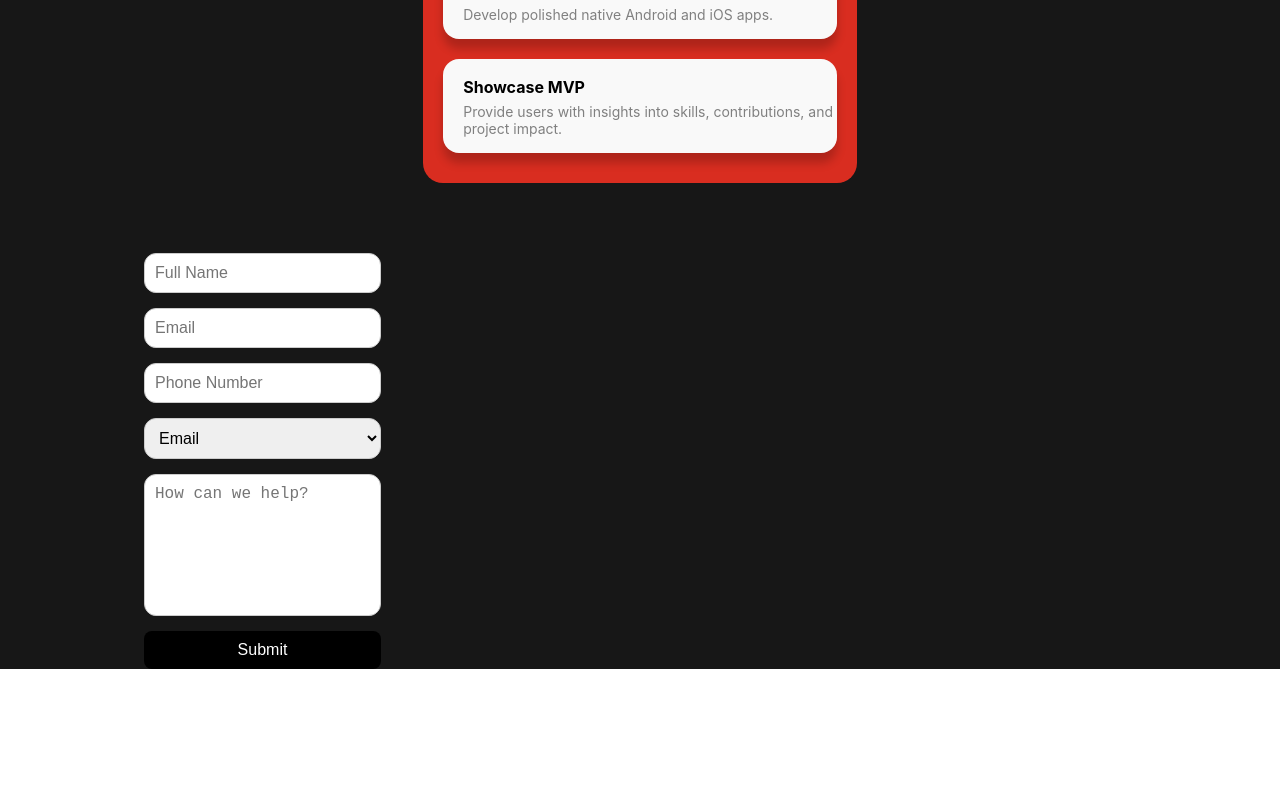
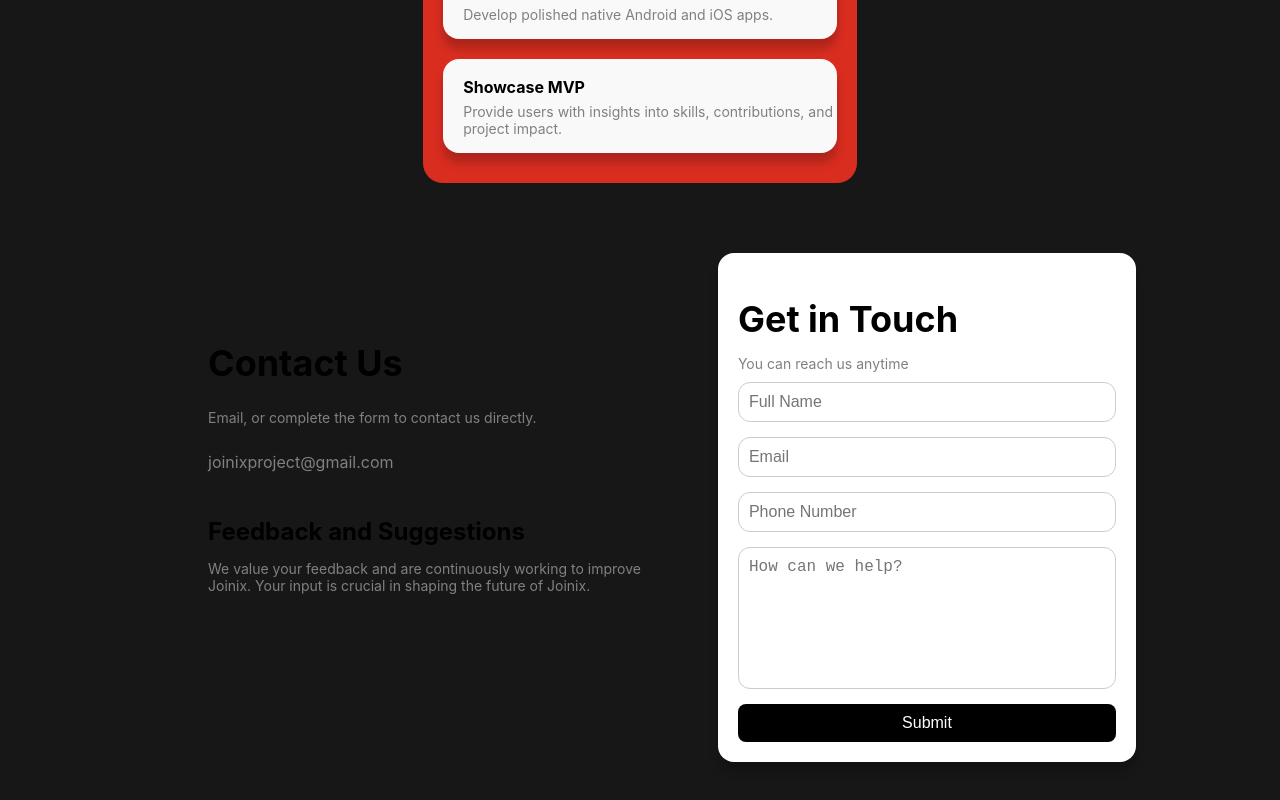
Before and after one commit to joinix-project/joinix_landing, a React (Create React App) app: page / in a window 1280 px wide. Shown: the part 6537-7337 px from the top of the page. Before the commit the page ends 7206 px from the top, so only its background shows below. Built offline with nearby package versions, Linux system fonts and the light colour scheme; a web font is replaced by a local one.

Commit message:
forms edits

```diff
--- a/src/screens/Contacts.js
+++ b/src/screens/Contacts.js
@@ -1,8 +1,212 @@
+import React, { useState } from "react";
+import COLORS from "../assets/colors";
+import useIsMobile from "../hooks/useIsMobile";
+import axios from "axios";
+
+const Contacts = () => {
+    const [formData, setFormData] = useState({
+        fullName: "",
+        email: "",
+        phone: "",
+        message: "",
+        contactType: "EMAIL",
+    });
+
+    const isMobile = useIsMobile();
+
+    const handleChange = (e) => {
+        const { name, value } = e.target;
+        setFormData({
+            ...formData,
+            [name]: value,
+        });
+    };
+    const handleSubmit = async (e) => {
+        e.preventDefault();
+
+        const [firstName, ...lastNameParts] = formData.fullName.split(" ");
+        const lastName = lastNameParts.join(" ") || "";
+
+        const payload = {
+            firstName: firstName || "Unknown",
+            lastName: lastName,
+            contact: formData.email || formData.phone,
+            message: formData.message,
+            contactType: formData.contactType,
+        };
+
+        try {
+            await axios.post("https://api.joinix.info/forms/landing/contact", payload);
+            alert("Message sent successfully!");
+        } catch (error) {
+            console.error("Error sending message", error);
+            alert("Failed to send message.");
+        }
+
+        setFormData({
+            fullName: "",
+            email: "",
+            phone: "",
+            message: "",
+            contactType: "EMAIL",
+        });
+    };
+
+    return (
+        <div id="contacts" style={isMobile ? styles.containerMob : styles.container}>
+            <div style={styles.contactInfo}>
+                <h1 style={styles.title}>Contact Us</h1>
+                <p style={styles.subtext}>
+                    Email, or complete the form to contact us directly.
+                </p>
+                <p style={styles.infoText}>joinixproject@gmail.com</p>
+                <div style={styles.feedbackSection}>
+                    <h2 style={styles.subtitle}>Feedback and Suggestions</h2>
+                    <p style={styles.subtext}>
+                        We value your feedback and are continuously working to improve
+                        Joinix. Your input is crucial in shaping the future of Joinix.
+                    </p>
+                </div>
+            </div>
+            <div style={styles.mobileUI}>
+                <h1 style={styles.title}>Get in Touch</h1>
+                <p style={styles.subtext}>You can reach us anytime</p>
+                <form style={styles.form} onSubmit={handleSubmit}>
+                    <input
+                        type="text"
+                        name="fullName"
+                        placeholder="Full Name"
+                        value={formData.fullName}
+                        onChange={handleChange}
+                        style={styles.input}
+                        required
+                    />
+                    <input
+                        type="email"
+                        name="email"
+                        placeholder="Email"
+                        value={formData.email}
+                        onChange={handleChange}
+                        style={styles.input}
+                        required
+                    />
+                    <input
+                        type="tel"
+                        name="phone"
+                        placeholder="Phone Number"
+                        value={formData.phone}
+                        onChange={handleChange}
+                        style={styles.input}
+                    />
+                    <textarea
+                        name="message"
+                        placeholder="How can we help?"
+                        value={formData.message}
+                        onChange={handleChange}
+                        style={styles.textarea}
+                        maxLength="120"
+                        required
+                    />
+                    <button type="submit" style={styles.button}>
+                        Submit
+                    </button>
+                </form>
+            </div>
+        </div>
+    );
+};
+
+const styles = {
+    containerMob: {
+        display: "flex",
+        flexDirection: "column",
+        justifyContent: "space-between",
+        // gap: "40px",
+        backgroundColor: COLORS.background
+    },
+    container: {
+        display: "flex",
+        flexDirection: "row",
+        justifyContent: "space-between",
+        // gap: "40px",
+        marginTop: '50px',
+        marginRight: 16,
+        marginLeft: 16,
+        backgroundColor: COLORS.background
+    },
+    contactInfo: {
+        display: "flex",
+        flexDirection: "column",
+        alignItems: "flex-start",
+        maxWidth: "600px",
+        padding: "clamp(40px, 5vw, 80px)",
+    },
+    title: {
+        fontSize: "clamp(24px, 4vw, 36px)",
+        marginBottom: "10px",
+    },
+    subtitle: {
+        fontSize: "clamp(18px, 3vw, 24px)",
+        marginBottom: "10px",
+    },
+    subtext: {
+        fontSize: "clamp(12px, 2.5vw, 14px)",
+        color: "gray",
+        marginBottom: "10px",
+    },
+    infoText: {
+        fontSize: "clamp(14px, 2.5vw, 16px)",
+        color: "gray",
+        marginBottom: "5px",
+    },
+    feedbackSection: {
+        marginTop: "20px",
+    },
+    mobileUI: {
+        backgroundColor: "#fff",
+        borderRadius: "16px",
+        boxShadow: "0 10px 10px rgba(0, 0, 0, 0.2)",
+        padding: "20px",
+        width: "70%",
+        margin: "0 auto",
+        marginBottom: '50px'
+    },
+    form: {
+        display: "flex",
+        flexDirection: "column",
+        gap: "15px",
+    },
+    input: {
+        padding: "clamp(8px, 2vw, 10px)",
+        borderRadius: "12px",
+        border: "1px solid #ccc",
+        fontSize: "clamp(14px, 2.5vw, 16px)",
+    },
+    textarea: {
+        padding: "clamp(8px, 2vw, 10px)",
+        borderRadius: "12px",
+        border: "1px solid #ccc",
+        fontSize: "clamp(14px, 2.5vw, 16px)",
+        resize: "none",
+        height: "clamp(80px, 10vw, 120px)",
+    },
+    button: {
+        padding: "clamp(8px, 2vw, 10px) clamp(15px, 4vw, 20px)",
+        borderRadius: "8px",
+        border: "none",
+        backgroundColor: "#000",
+        color: "#fff",
+        fontSize: "clamp(14px, 2.5vw, 16px)",
+        cursor: "pointer",
+    },
+};
+
+export default Contacts;
+//
 // import React, { useState } from "react";
 // import COLORS from "../assets/colors";
 // import useIsMobile from "../hooks/useIsMobile";
 // import axios from "axios";
-//
 //
 // const Contacts = () => {
 //     const [formData, setFormData] = useState({
@@ -10,6 +214,7 @@
 //         email: "",
 //         phone: "",
 //         message: "",
+//         contactType: "EMAIL",
 //     });
 //
 //     const isMobile = useIsMobile();
@@ -22,102 +227,90 @@
 //         });
 //     };
 //
-//     const sendTelegramMessage = async (chatId, message) => {
-//         const botToken = process.env.REACT_APP_TELEGRAM_BOT_TOKEN;
-//         const url = `https://api.telegram.org/bot${botToken}/sendMessage`;
+//     const handleSubmit = async (e) => {
+//         e.preventDefault();
+//
+//         const [firstName, ...lastNameParts] = formData.fullName.split(" ");
+//         const lastName = lastNameParts.join(" ") || "";
+//
+//         const payload = {
+//             firstName: firstName || "Unknown",
+//             lastName: lastName,
+//             contact: formData.email || formData.phone,
+//             message: formData.message,
+//             contactType: formData.contactType,
+//         };
 //
 //         try {
-//             await axios.post(url, {
-//                 chat_id: chatId,
-//                 text: message,
-//             });
+//             await axios.post("https://api.joinix.info/forms/landing/contact", payload);
 //             alert("Message sent successfully!");
 //         } catch (error) {
-//             console.error("Error sending message to Telegram", error);
+//             console.error("Error sending message", error);
 //             alert("Failed to send message.");
 //         }
-//     };
-//
-//     const handleSubmit = (e) => {
-//         e.preventDefault();
-//
-//         const message = `📝 New Contact Form Submission:
-//         \n👤 Name: ${formData.fullName}
-//         \n📧 Email: ${formData.email}
-//         \n📞 Phone: ${formData.phone || "Not provided"}
-//         \n💬 Message: ${formData.message}`;
-//
-//         const chatId = process.env.REACT_APP_TELEGRAM_CHAT_ID;
-//         sendTelegramMessage(chatId, message);
 //
 //         setFormData({
 //             fullName: "",
 //             email: "",
 //             phone: "",
 //             message: "",
+//             contactType: "EMAIL",
 //         });
 //     };
 //
 //     return (
 //         <div id="contacts" style={isMobile ? styles.containerMob : styles.container}>
-//             <div style={styles.contactInfo}>
-//                 <h1 style={styles.title}>Contact Us</h1>
-//                 <p style={styles.subtext}>
-//                     Email, or complete the form to contact us directly.
-//                 </p>
-//                 <p style={styles.infoText}>joinixproject@gmail.com</p>
-//                 <div style={styles.feedbackSection}>
-//                     <h2 style={styles.subtitle}>Feedback and Suggestions</h2>
-//                     <p style={styles.subtext}>
-//                         We value your feedback and are continuously working to improve
-//                         Joinix. Your input is crucial in shaping the future of Joinix.
-//                     </p>
-//                 </div>
-//             </div>
-//             <div style={styles.mobileUI}>
-//                 <h1 style={styles.title}>Get in Touch</h1>
-//                 <p style={styles.subtext}>You can reach us anytime</p>
-//                 <form style={styles.form} onSubmit={handleSubmit}>
-//                     <input
-//                         type="text"
-//                         name="fullName"
-//                         placeholder="Full Name"
-//                         value={formData.fullName}
-//                         onChange={handleChange}
-//                         style={styles.input}
-//                         required
-//                     />
-//                     <input
-//                         type="email"
-//                         name="email"
-//                         placeholder="Email"
-//                         value={formData.email}
-//                         onChange={handleChange}
-//                         style={styles.input}
-//                         required
-//                     />
-//                     <input
-//                         type="tel"
-//                         name="phone"
-//                         placeholder="Phone Number"
-//                         value={formData.phone}
-//                         onChange={handleChange}
-//                         style={styles.input}
-//                     />
-//                     <textarea
-//                         name="message"
-//                         placeholder="How can we help?"
-//                         value={formData.message}
-//                         onChange={handleChange}
-//                         style={styles.textarea}
-//                         maxLength="120"
-//                         required
-//                     />
-//                     <button type="submit" style={styles.button}>
-//                         Submit
-//                     </button>
-//                 </form>
-//             </div>
+//             <form style={styles.form} onSubmit={handleSubmit}>
+//                 <input
+//                     type="text"
+//                     name="fullName"
+//                     placeholder="Full Name"
+//                     value={formData.fullName}
+//                     onChange={handleChange}
+//                     style={styles.input}
+//                     required
+//                 />
+//                 <input
+//                     type="email"
+//                     name="email"
+//                     placeholder="Email"
+//                     value={formData.email}
+//                     onChange={handleChange}
+//                     style={styles.input}
+//                 />
+//                 <input
+//                     type="tel"
+//                     name="phone"
+//                     placeholder="Phone Number"
+//                     value={formData.phone}
+//                     onChange={handleChange}
+//                     style={styles.input}
+//                 />
+//                 <select
+//                     name="contactType"
+//                     value={formData.contactType}
+//                     onChange={handleChange}
+//                     style={styles.input}
+//                 >
+//                     <option value="EMAIL">Email</option>
+//                     <option value="PHONE">Phone</option>
+//                     <option value="TELEGRAM">Telegram</option>
+//                     <option value="WHATSAPP">WhatsApp</option>
+//                     <option value="LINKEDIN">LinkedIn</option>
+//                 </select>
+//                 <textarea
+//                     name="message"
+//                     placeholder="How can we help?"
+//                     value={formData.message}
+//                     onChange={handleChange}
+//                     style={styles.textarea}
+//                     maxLength="120"
+//                     required
+//                 />
+//                 <button type="submit" style={styles.button}>
+//                     Submit
+//                 </button>
+//             </form>
 //         </div>
 //     );
 // };
@@ -208,202 +401,3 @@
 // };
 //
 // export default Contacts;
-
-import React, { useState } from "react";
-import COLORS from "../assets/colors";
-import useIsMobile from "../hooks/useIsMobile";
-import axios from "axios";
-
-const Contacts = () => {
-    const [formData, setFormData] = useState({
-        fullName: "",
-        email: "",
-        phone: "",
-        message: "",
-        contactType: "EMAIL",
-    });
-
-    const isMobile = useIsMobile();
-
-    const handleChange = (e) => {
-        const { name, value } = e.target;
-        setFormData({
-            ...formData,
-            [name]: value,
-        });
-    };
-
-    const handleSubmit = async (e) => {
-        e.preventDefault();
-
-        const [firstName, ...lastNameParts] = formData.fullName.split(" ");
-        const lastName = lastNameParts.join(" ") || "";
-
-        const payload = {
-            firstName: firstName || "Unknown",
-            lastName: lastName,
-            contact: formData.email || formData.phone,
-            message: formData.message,
-            contactType: formData.contactType,
-        };
-
-        try {
-            await axios.post("https://api.joinix.info/forms/landing/contact", payload);
-            alert("Message sent successfully!");
-        } catch (error) {
-            console.error("Error sending message", error);
-            alert("Failed to send message.");
-        }
-
-        setFormData({
-            fullName: "",
-            email: "",
-            phone: "",
-            message: "",
-            contactType: "EMAIL",
-        });
-    };
-
-    return (
-        <div id="contacts" style={isMobile ? styles.containerMob : styles.container}>
-            <form style={styles.form} onSubmit={handleSubmit}>
-                <input
-                    type="text"
-                    name="fullName"
-                    placeholder="Full Name"
-                    value={formData.fullName}
-                    onChange={handleChange}
-                    style={styles.input}
-                    required
-                />
-                <input
-                    type="email"
-                    name="email"
-                    placeholder="Email"
-                    value={formData.email}
-                    onChange={handleChange}
-                    style={styles.input}
-                />
-                <input
-                    type="tel"
-                    name="phone"
-                    placeholder="Phone Number"
-                    value={formData.phone}
-                    onChange={handleChange}
-                    style={styles.input}
-                />
-                <select
-                    name="contactType"
-                    value={formData.contactType}
-                    onChange={handleChange}
-                    style={styles.input}
-                >
-                    <option value="EMAIL">Email</option>
-                    <option value="PHONE">Phone</option>
-                    <option value="TELEGRAM">Telegram</option>
-                    <option value="WHATSAPP">WhatsApp</option>
-                    <option value="LINKEDIN">LinkedIn</option>
-                </select>
-                <textarea
-                    name="message"
-                    placeholder="How can we help?"
-                    value={formData.message}
-                    onChange={handleChange}
-                    style={styles.textarea}
-                    maxLength="120"
-                    required
-                />
-                <button type="submit" style={styles.button}>
-                    Submit
-                </button>
-            </form>
-        </div>
-    );
-};
-
-const styles = {
-    containerMob: {
-        display: "flex",
-        flexDirection: "column",
-        justifyContent: "space-between",
-        // gap: "40px",
-        backgroundColor: COLORS.background
-    },
-    container: {
-        display: "flex",
-        flexDirection: "row",
-        justifyContent: "space-between",
-        // gap: "40px",
-        marginTop: '50px',
-        marginRight: 16,
-        marginLeft: 16,
-        backgroundColor: COLORS.background
-    },
-    contactInfo: {
-        display: "flex",
-        flexDirection: "column",
-        alignItems: "flex-start",
-        maxWidth: "600px",
-        padding: "clamp(40px, 5vw, 80px)",
-    },
-    title: {
-        fontSize: "clamp(24px, 4vw, 36px)",
-        marginBottom: "10px",
-    },
-    subtitle: {
-        fontSize: "clamp(18px, 3vw, 24px)",
-        marginBottom: "10px",
-    },
-    subtext: {
-        fontSize: "clamp(12px, 2.5vw, 14px)",
-        color: "gray",
-        marginBottom: "10px",
-    },
-    infoText: {
-        fontSize: "clamp(14px, 2.5vw, 16px)",
-        color: "gray",
-        marginBottom: "5px",
-    },
-    feedbackSection: {
-        marginTop: "20px",
-    },
-    mobileUI: {
-        backgroundColor: "#fff",
-        borderRadius: "16px",
-        boxShadow: "0 10px 10px rgba(0, 0, 0, 0.2)",
-        padding: "20px",
-        width: "70%",
-        margin: "0 auto",
-        marginBottom: '50px'
-    },
-    form: {
-        display: "flex",
-        flexDirection: "column",
-        gap: "15px",
-    },
-    input: {
-        padding: "clamp(8px, 2vw, 10px)",
-        borderRadius: "12px",
-        border: "1px solid #ccc",
-        fontSize: "clamp(14px, 2.5vw, 16px)",
-    },
-    textarea: {
-        padding: "clamp(8px, 2vw, 10px)",
-        borderRadius: "12px",
-        border: "1px solid #ccc",
-        fontSize: "clamp(14px, 2.5vw, 16px)",
-        resize: "none",
-        height: "clamp(80px, 10vw, 120px)",
-    },
-    button: {
-        padding: "clamp(8px, 2vw, 10px) clamp(15px, 4vw, 20px)",
-        borderRadius: "8px",
-        border: "none",
-        backgroundColor: "#000",
-        color: "#fff",
-        fontSize: "clamp(14px, 2.5vw, 16px)",
-        cursor: "pointer",
-    },
-};
-
-export default Contacts;
```
